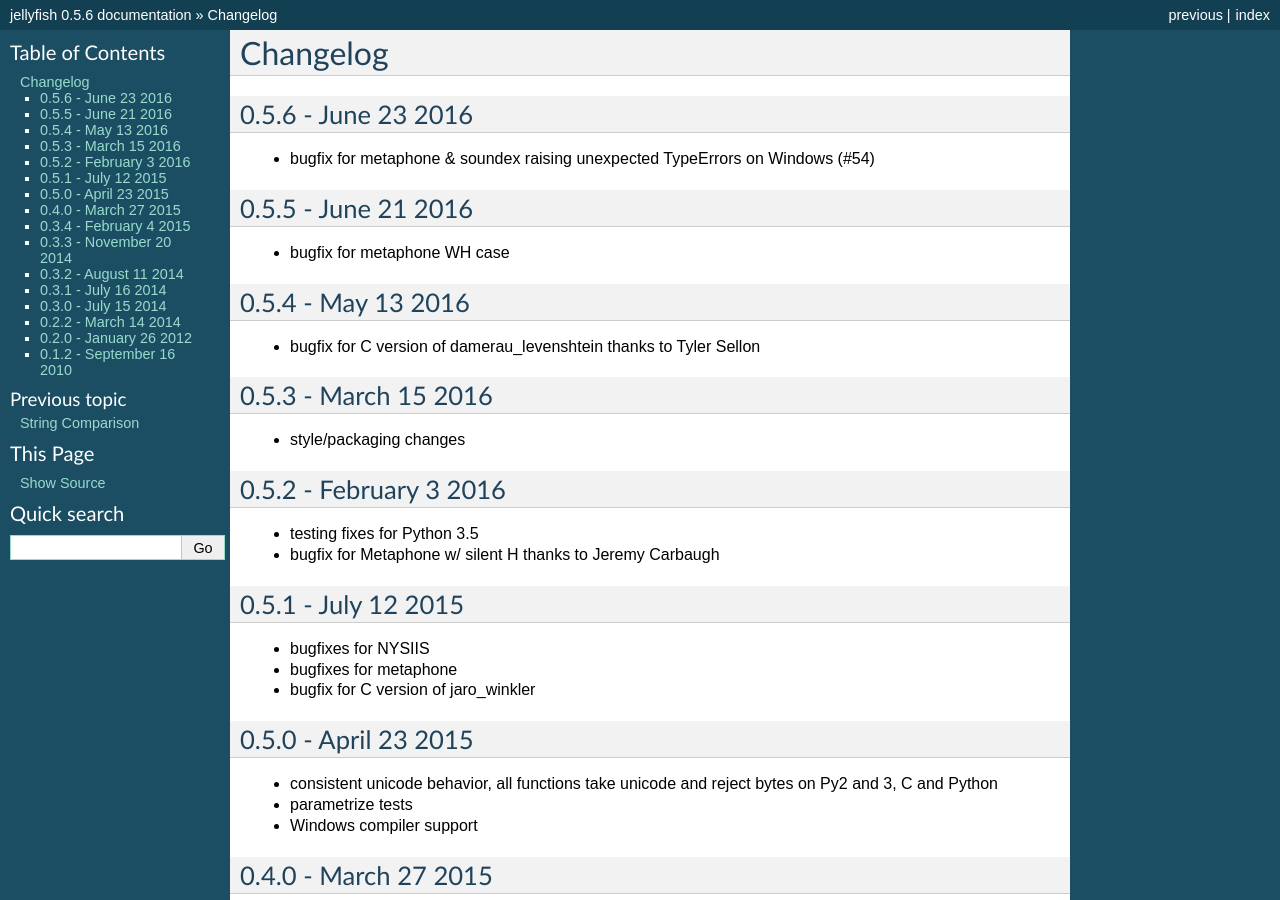
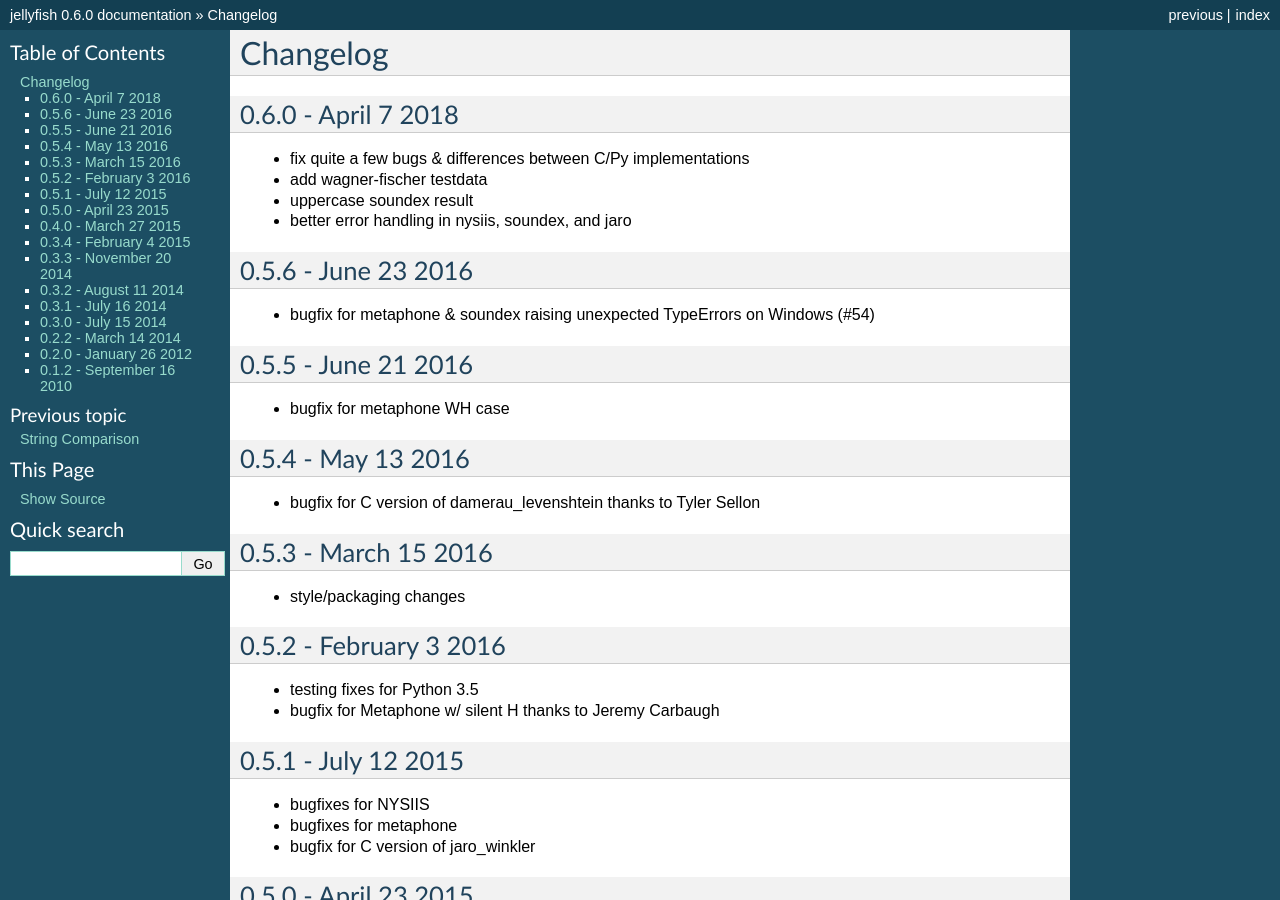
Before and after one commit to jamesturk/jellyfish, a Sphinx documentation site: the page built from docs/changelog.rst, in a window 1280 px wide and 900 px high. Built offline with Sphinx 7.4.7, drawn with Linux system fonts in a browser that asks for light colours; some of the changed text lies outside the part shown.

Commit message:
0.6.0 prep

```diff
--- a/docs/changelog.rst
+++ b/docs/changelog.rst
@@ -1,5 +1,12 @@
 Changelog
 =========
+
+0.6.0 - April 7 2018
+--------------------
+* fix quite a few bugs & differences between C/Py implementations
+* add wagner-fischer testdata
+* uppercase soundex result
+* better error handling in nysiis, soundex, and jaro
 
 0.5.6 - June 23 2016
 --------------------
--- a/docs/conf.py
+++ b/docs/conf.py
@@ -52,9 +52,9 @@
 # built documents.
 #
 # The short X.Y version.
-version = '0.5'
+version = '0.6'
 # The full version, including alpha/beta/rc tags.
-release = '0.5.6'
+release = '0.6.0'
 
 # The language for content autogenerated by Sphinx. Refer to documentation
 # for a list of supported languages.
--- a/setup.py
+++ b/setup.py
@@ -95,7 +95,7 @@
         long_description = readme.read()
 
     setup(name="jellyfish",
-          version="0.5.6",
+          version="0.6.0",
           platforms=["any"],
           description=("a library for doing approximate and "
                        "phonetic matching of strings."),
@@ -107,8 +107,8 @@
                        "Natural Language :: English",
                        "Operating System :: OS Independent",
                        "Programming Language :: Python :: 2.7",
-                       "Programming Language :: Python :: 3.3",
                        "Programming Language :: Python :: 3.4",
+                       "Programming Language :: Python :: 3.5",
                        "Topic :: Text Processing :: Linguistic"],
           **kw)
 
```
